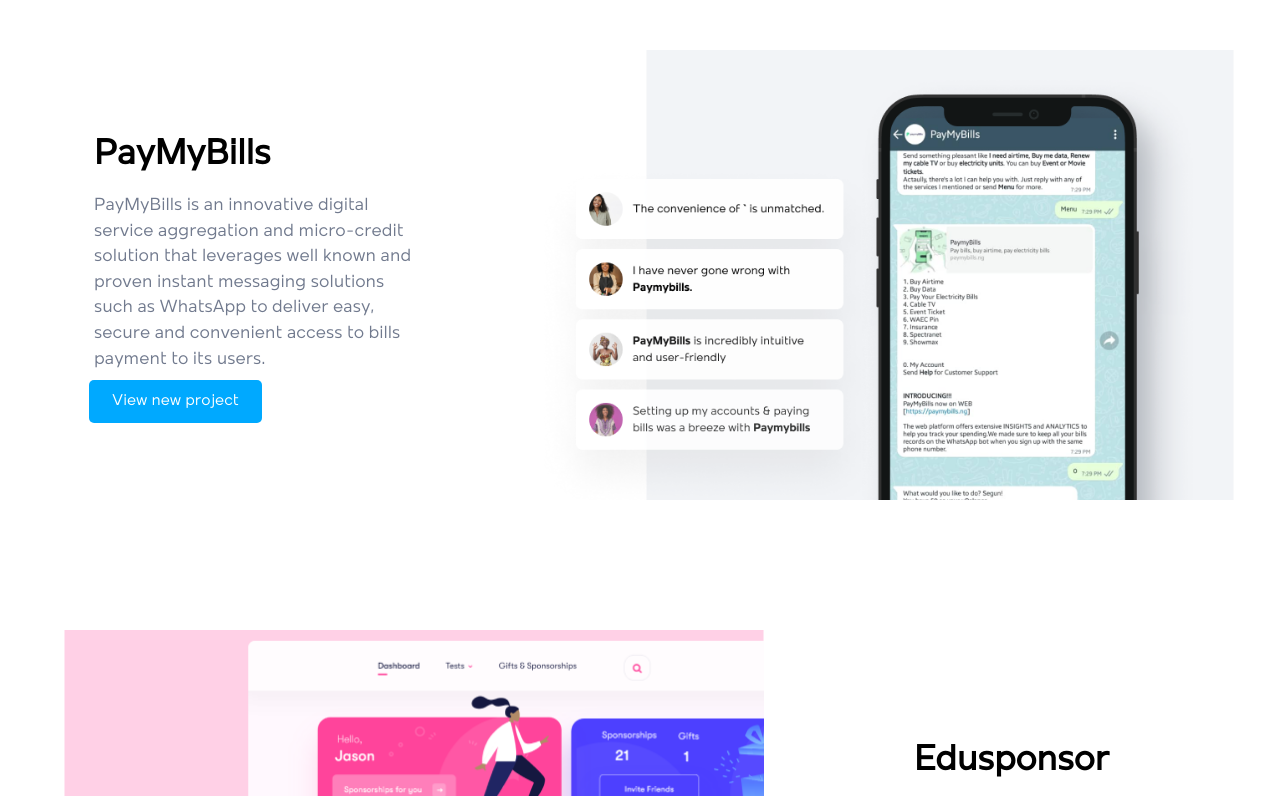
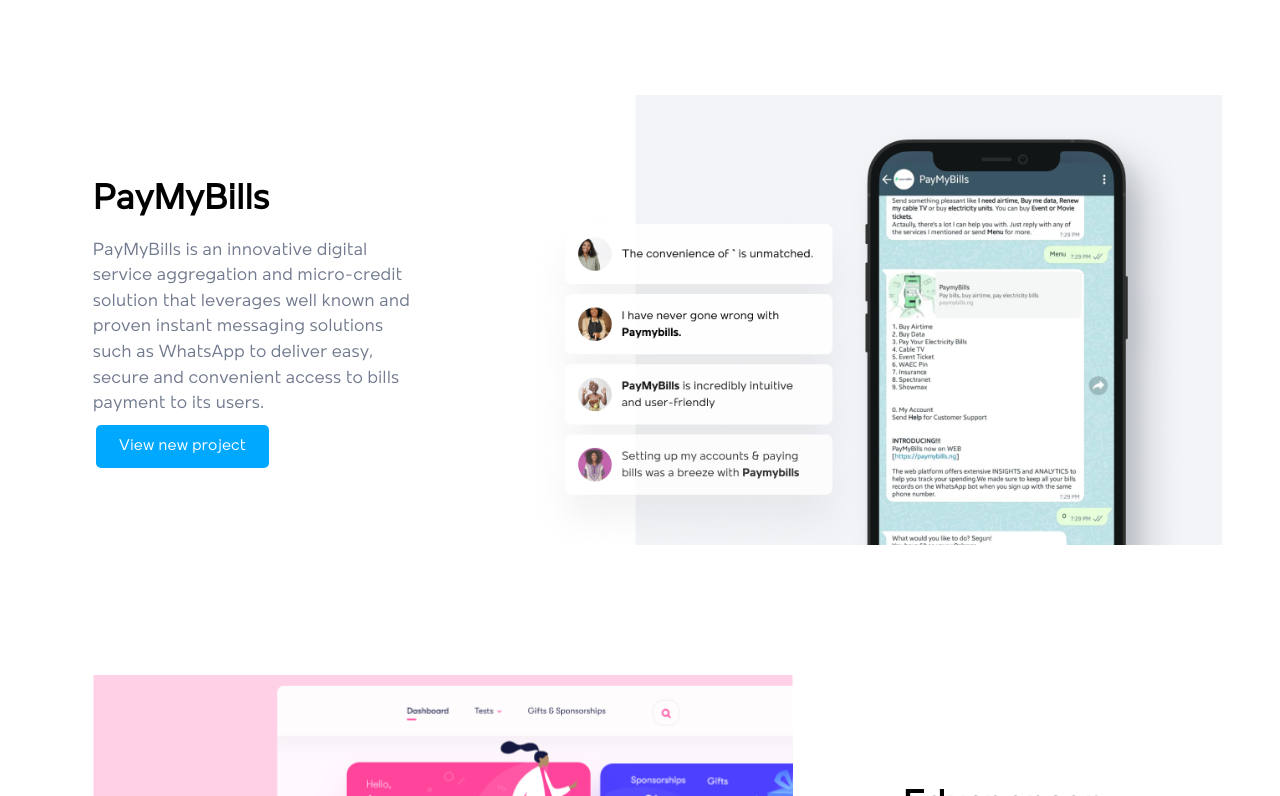
Before and after one commit to brunolotab/myTm30, a React (Vite) app in the folder project1/: page /Products in a window 1280 px wide. Shown: the part 964-1760 px from the top of the page. Built offline with nearby package versions, Linux system fonts and the light colour scheme.

Commit message:
10th commit

```diff
--- a/project1/src/Pages/Careers/Careers.jsx
+++ b/project1/src/Pages/Careers/Careers.jsx
@@ -14,7 +14,7 @@
                         <h1>
                             Join the A-Class team for Go-getters
                         </h1>
-                        <div>
+                        <div className='containerhead'>
                             You need more than talent to change the world. We have put together an amazing team of
                             optimistic and goal-driven Clever Tigers with passion and skill sets. We encourage diversity and we are open to meeting just about anyone with the right passion and skills regardless of looks, gender, color, tribe, nationality, and disability. At TM30 GLOBAL, the best minds collaborate to create sustainable solutions. It is more than just a job, it’s a commitment to doing beyond our best, and getting it right the first time.
                         </div>
@@ -35,7 +35,7 @@
                 </div>
                 <div style={{textAlign:'center', padding:'2rem 2rem 0rem 2rem', background:'#fff', color:'#717a8e'}}>
                     <h1 style={{color:'#000'}}>Join us at TM30 Academy</h1>
-                    <p>Read and learn more about our engineering academy, and how you can <p>become a software developer</p></p>
+                    <p className='academy'>Read and learn more about our engineering academy, and how you can <p>become a software developer</p></p>
                     <div className='learnfree'>
                     <div className='img07'><img src={('./Careerimage/Cimage7.png')} alt=''/></div>
                     </div>
@@ -108,6 +108,10 @@
     font-size: 19px;
     padding: 5rem 12rem;
     text-align: center;
+  }
+  .containerhead {
+    font-size: 16.5px;
+    color: #fff;
   }
   .learnfree {
     display: flex;
@@ -185,4 +189,28 @@
     object-fit: cover;
   }
 
+  @media screen and (max-width: 1075px){
+    .container {
+      height: 120px;
+      padding: 3rem 3rem;
+      width: 75%;
+    }
+    .container h1 {
+      font-size: larger;
+    }
+    .containerhead {
+      font-size: 12px;
+      line-height: 1.5rem;
+
+    }
+    .academy {
+      width: 35%;
+      line-height: 0.9rem;
+      /* text-align: center; */
+    }
+    .academy p {
+      line-height: n;
+    }
+  }
+
 `
--- a/project1/src/Pages/OurSolutions/Solutions.jsx
+++ b/project1/src/Pages/OurSolutions/Solutions.jsx
@@ -111,7 +111,7 @@
   .op-1 {
     width: 320px;
     line-height: 1.6;
-    padding-left: 0px;
+    /* margin-left: 0px; */
   }
   .op-2 {
     width: 750px;
@@ -128,7 +128,8 @@
       font-Size: 16px;
        padding: 12px 23px;
         color: #fff;
-         border-Radius: 5px;
+         border-Radius: 8px;
+         margin-left: -22px;
   }
   /* @media screen and (max-width: 1041px) */
    @media screen and (max-width: 1075px){
@@ -213,7 +214,7 @@
 
   }
   .op-1 {
-    width: 90%;
+    width: 98%;
     font-size: 16px;
   }
   button {
@@ -225,4 +226,10 @@
   }
 }
 
+@media screen and (max-width: 571px){
+  .op-1 {
+    font-size: 15px;
+    line-height: 1.5rem;
+  }
+}
 `
--- a/project1/src/Pages/Products/Products.jsx
+++ b/project1/src/Pages/Products/Products.jsx
@@ -58,14 +58,14 @@
                     </section> */}
         </div>
         <div>
-          <div style={{ textAlign: 'center', marginTop: '60px', color: '#000' }}><h1>Our Products</h1></div>
+          <div style={{ textAlign: 'center', marginTop: '60px', marginBottom:'40px', color: '#000' }}><h1>Our Products</h1></div>
           {/* <section> */}
           <div className='flexproduct'>
             {
               ourProducts.map((item, i) =>
               (<div key={i} className='ourproduct'>
                 {/* <div>{item.id}</div> */}
-                <div><h1 className='op-1' style={{ color: '#000' }}>{item.title}</h1>
+                <div  h1 className='op-1'><h1 style={{ color: '#000' }}>{item.title}</h1>
                   <div className='op-1'>{item.description}</div><div style={{ margin: '8px 25px' }}><button>View new project</button></div>
                 </div>
                 <div className='op-2'><img src={item.image} /></div>
@@ -131,8 +131,9 @@
     display: grid;
     grid-template-columns: repeat(1, 1fr);
     grid-auto-rows: 450px;
-    padding: 1rem;
+    padding: 2.8rem;
     grid-gap: 130px;
+    /* padding-top: 2rem; */
 
   }
 
@@ -145,7 +146,7 @@
     align-items: center;
     /* margin-left: -40px; */
     /* margin: 20px -50px 20px 0px; */
-    gap: 120px;
+    gap: 110px;
 
   }
 
@@ -160,7 +161,7 @@
   .op-1 {
     width: 320px;//change the width
     line-height: 1.6rem;
-    padding-left: 30px;
+    /* padding-left: 30px; */
   }
   .op-2 {
     width: 700px;
@@ -189,6 +190,111 @@
        padding: 12px 23px;
         color: #fff;
          border-Radius: 5px;
+         margin-left: -22px;
   }
 
+  @media screen and (max-width: 1075px){
+    .product-wrapper {
+      padding: 1rem;
+      margin-bottom: -80px;
+    }
+    /* .productsolution{
+      padding: 3.5rem;
+      border: 1px solid red;
+      gap: 280px;
+
+    } */
+    /* .oursolution:nth-child(even){
+
+    } */
+
+    .op-1{
+      width: 220px;
+      font-size: 16px;
+      padding-right: 30px;
+      margin-top: -20px;
+      line-height: 2rem;
+    }
+    .op-2{
+      width: 400px;
+      height: 370px;
+      margin-top: 5rem;
+      margin-bottom: 3rem;
+      padding-right: 2rem;
+      /* border: 1px solid yellow; */
+
+    }
+    img {
+    width: 100%;
+    height: 100%;
+    object-fit: cover;
+  }
+
+  }
+
+  @media screen and (max-width: 903px){
+
+    .container {
+      font-size: 14px;
+      height: 180px;
+      line-height: normal;
+
+    }
+    h2{
+      color: blue;
+      font-size: 24px;
+      font-weight: 900;
+    }
+
+  .flexproduct {
+    /* display: flex;
+    flex-direction: column;
+    justify-content:  flex-start;*/
+    margin-top: -70px;
+    display: block;
+
+
+  }
+   .ourproduct {
+    /* display: flex;
+    flex-direction: column;
+    justify-content: left;
+    row-gap: 0px; */
+    display: block;
+    margin-left: -20px;
+
+
+  }
+  .ourproduct:nth-child(even){
+    /* display: flex;
+    flex-direction:column;
+    justify-content: flex-start;
+    color: blue; */
+    display: block;
+
+
+  }
+  .op-1 {
+    width: 98%;
+    font-size: 16px;
+    padding-top: 25px;
+  }
+  button {
+    margin-left: -20px;
+
+  }
+  .op-2 {
+    width: 95%;
+  }
+}
+
+@media screen and (max-width: 571px){
+  .op-1 {
+    font-size: 15px;
+    line-height: 1.5rem;
+  }
+}
+
+
+
 `
--- a/project1/src/Pages/Projects/Projects.jsx
+++ b/project1/src/Pages/Projects/Projects.jsx
@@ -27,7 +27,7 @@
                                 OurProject.map((item, i) =>
                                     (<div key={i} className='ourproject'>
                                         {/* <div>{item.id}</div> */}
-                                        <div><h1 className='op-1' style={{color:'#000', lineHeight:'2.4rem'}}>{item.title}</h1>
+                                        <div className='op-1'><h1  style={{color:'#000', lineHeight:'2.4rem'}}>{item.title}</h1>
                                         <div className='op-1'>{item.description}</div><div style={{ margin: '8px 25px' }}><button>View new project</button></div>
                                         </div>
                                         <div className='op-2'><img src={item.image} /></div>
@@ -79,7 +79,7 @@
     display: grid;
     grid-template-columns: repeat(1, 1fr);
     grid-auto-rows: 450px;
-    padding: 1rem;
+    padding: 2.8rem;
     grid-gap: 130px;
   }
   .ourproject:nth-child(even) {
@@ -107,7 +107,7 @@
   .op-1 {
     width: 320px;
     line-height: 1.6;
-    padding-left: 30px;
+    /* padding-left: 30px; */
 
   }
   .op-2 {
@@ -126,5 +126,110 @@
        padding: 12px 23px;
         color: #fff;
          border-Radius: 5px;
+         margin-left: -22px;
   }
+
+
+
+  @media screen and (max-width: 1075px){
+    .project-wrapper {
+      padding: 1rem;
+      margin-bottom: -80px;
+    }
+    /* .productsolution{
+      padding: 3.5rem;
+      border: 1px solid red;
+      gap: 280px;
+
+    } */
+    /* .oursolution:nth-child(even){
+
+    } */
+
+    .op-1{
+      width: 220px;
+      font-size: 16px;
+      padding-right: 30px;
+      margin-top: -20px;
+      line-height: 2rem;
+    }
+    .op-2{
+      width: 400px;
+      height: 370px;
+      margin-top: 5rem;
+      margin-bottom: 3rem;
+      padding-right: 2rem;
+      /* border: 1px solid yellow; */
+
+    }
+    img {
+    width: 100%;
+    height: 100%;
+    object-fit: cover;
+  }
+
+  }
+
+  @media screen and (max-width: 903px){
+
+    .container {
+      font-size: 14px;
+      height: 180px;
+      line-height: normal;
+
+    }
+    h2{
+      color: blue;
+      font-size: 24px;
+      font-weight: 900;
+    }
+
+  .flexproject {
+    /* display: flex;
+    flex-direction: column;
+    justify-content:  flex-start;*/
+    margin-top: -70px;
+    display: block;
+
+
+  }
+   .ourproject {
+    /* display: flex;
+    flex-direction: column;
+    justify-content: left;
+    row-gap: 0px; */
+    display: block;
+    margin-left: -20px;
+
+
+  }
+  .ourproject:nth-child(even){
+    /* display: flex;
+    flex-direction:column;
+    justify-content: flex-start;
+    color: blue; */
+    display: block;
+
+
+  }
+  .op-1 {
+    width: 98%;
+    font-size: 16px;
+    padding-top: 25px;
+  }
+  button {
+    margin-left: -20px;
+
+  }
+  .op-2 {
+    width: 95%;
+  }
+}
+
+@media screen and (max-width: 571px){
+  .op-1 {
+    font-size: 15px;
+    line-height: 1.5rem;
+  }
+}
 `
--- a/project1/src/Reuseable/Reusable1.jsx
+++ b/project1/src/Reuseable/Reusable1.jsx
@@ -51,7 +51,7 @@
     /* width: 75rem; */
     /* height: 35rem; */
     scale: 0.85;
-    padding-left: 3rem;
+    /* padding-left: 3rem; */
   }
   .section-container {
     border: 1px solid #ddd;
@@ -72,4 +72,11 @@
     object-fit: cover;
   }
 
+
+  @media screen and (max-width: 436px){
+  section {
+        gap: 20px;
+  }
+}
+
 `
```
